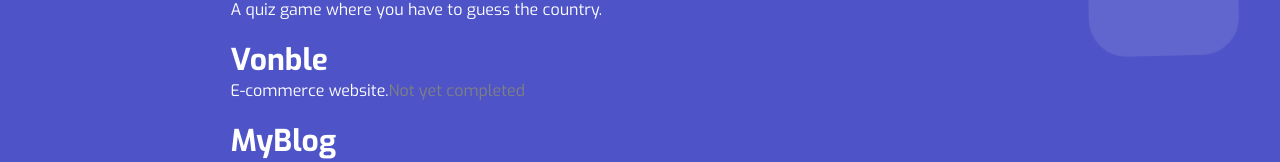
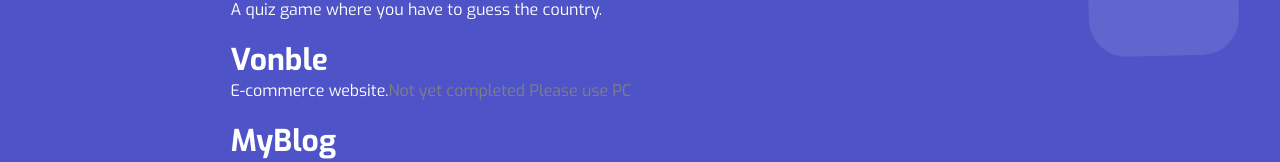
Before and after one commit to vasawat/MyPortfolio, a React (Create React App) app: page / in a window 1280 px wide. Shown: the part 396-558 px from the top of the page. Built offline with nearby package versions, Linux system fonts and the light colour scheme.

Commit message:
fix massage

```diff
--- a/src/App.css
+++ b/src/App.css
@@ -2,7 +2,7 @@
 
 body {
   font-family: "Exo", sans-serif;
-    background: #4e54c8;
+  background: #4e54c8;
 }
 .context {
   width: 100%;
@@ -46,8 +46,7 @@ body {
   margin-top: 20px;
 }
 
-.angelaBox{
-
+.angelaBox {
 }
 
 /* background */
--- a/src/components/Home.jsx
+++ b/src/components/Home.jsx
@@ -1,3 +1,4 @@
+import { Link } from "react-router-dom";
 export default function Home(params) {
   return (
     <section className="mainBox">
@@ -22,7 +23,7 @@ export default function Home(params) {
           <a href="https://vonble.netlify.app/">Vonble</a>
           <p>
             E-commerce website.
-            <span style={{ color: "gray" }}>Not yet completed</span>
+            <span style={{ color: "gray" }}>Not yet completed Please use PC</span>
           </p>
         </div>
         <div className="LinkItemBox">
```
